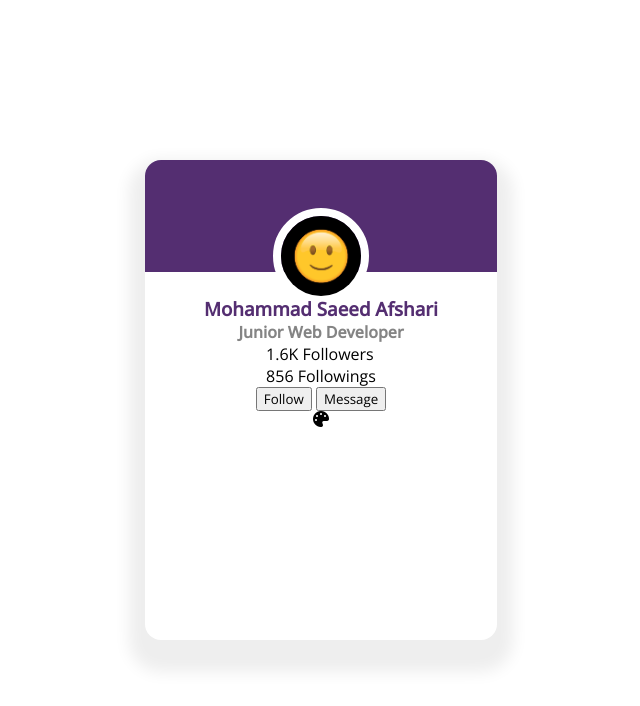
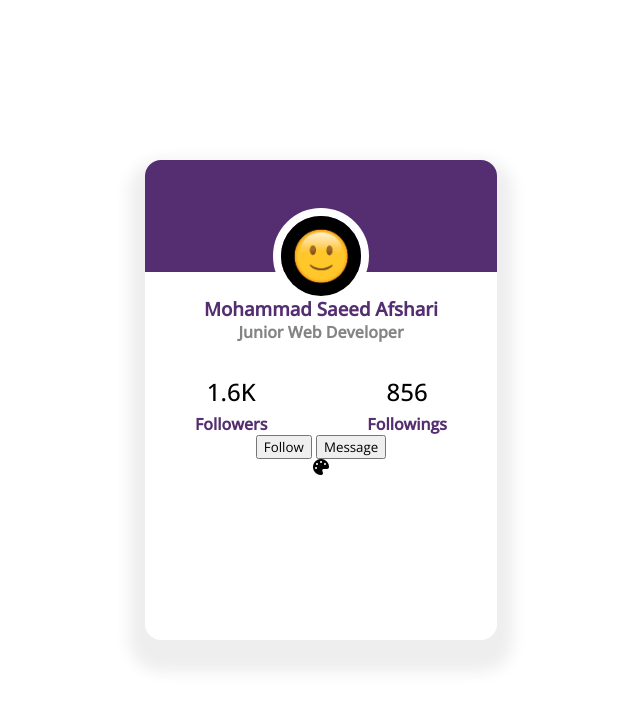
Before and after one commit to Saeedafshari11235/multiTheme-profile, a plain HTML site: page index.html in a window 1280 px wide. Shown: the whole page, without its empty margins (319-959 px from the left). Drawn offline with nearby package versions, Linux system fonts and the light colour scheme.

Commit message:
adding style for info section

```diff
--- a/styles/style.css
+++ b/styles/style.css
@@ -45,3 +45,28 @@ h4{
     margin: 0;
     color: #848484;
 }
+div.info{
+    display: flex;
+    justify-content: space-around;
+    width: 100%;
+    margin-top: 2rem;
+}
+div.followers{
+    display: flex;
+    flex-direction: column;
+    align-items: center;
+}
+div.followings{
+    display: flex;
+    flex-direction: column;
+    align-items: center;
+}
+span.caption{
+    color: var(--color);
+    font-weight: 600;
+    margin-top: 0.3rem;
+}
+span.num{
+    font-size: 1.5rem;
+    font-weight: 500;
+}
```
